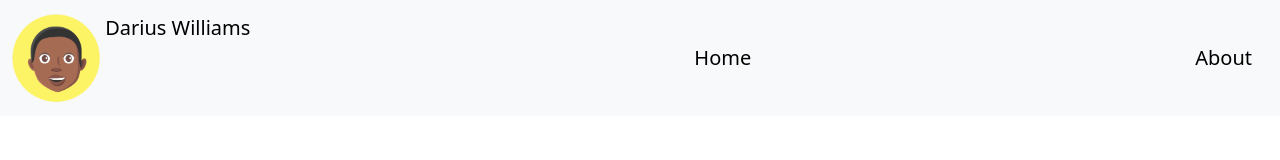
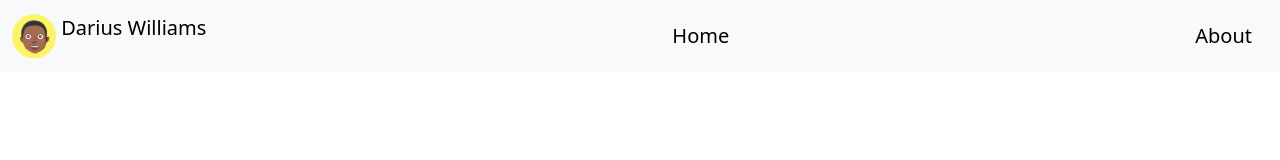
Before and after one commit to dwdsigned/dariuswilliams, a plain HTML site: page index.html in a window 1280 px wide. Drawn offline with nearby package versions, Linux system fonts and the light colour scheme.

Commit message:
Update index.html

```diff
--- a/index.html
+++ b/index.html
@@ -11,7 +11,7 @@
     <nav class="navbar bg-body-tertiary">
   <div class="container-fluid">
     <a class="navbar-brand" href="#">
-      <img src="avatar2.png" alt="Avatar Logo" width="88" height="89" class="d-inline-block align-text-top">
+      <img src="avatar2.png" alt="Avatar Logo" width="44" height="44.5" class="d-inline-block align-text-top">
       Darius Williams
     </a>
     <a class="navbar-brand" href="#">Home</a>
```
